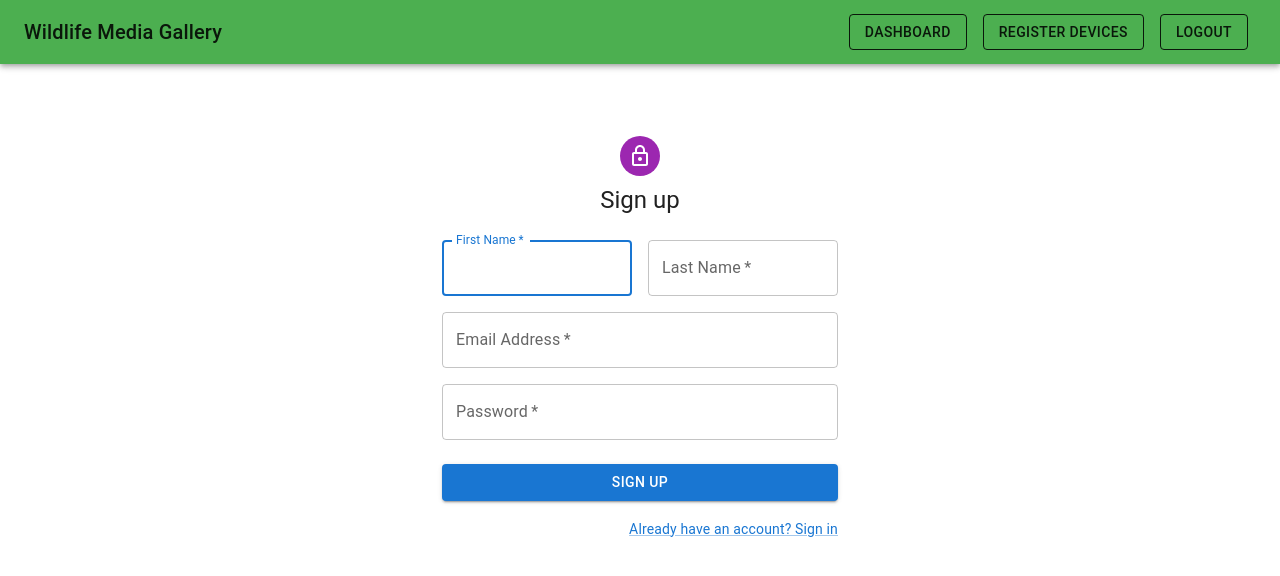
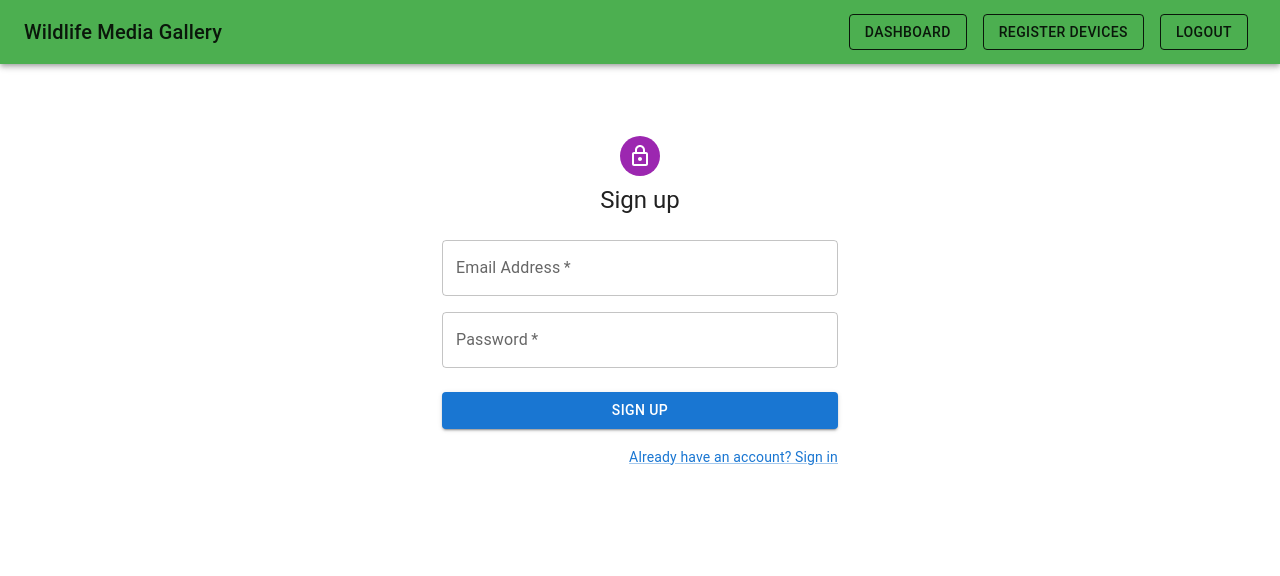
Before and after one commit to TLodosDurak/wildlife-camera-mern-stack, a React (Create React App) app in the folder wildlife_react/: page /signup in a window 1280 px wide. Shown: the top 576 px of the page. Built offline with nearby package versions, Linux system fonts and the light colour scheme; no server answers.

Commit message:
Initial Supabase commit

```diff
--- a/wildlife_react/package.json
+++ b/wildlife_react/package.json
@@ -7,6 +7,7 @@
     "@emotion/styled": "^11.11.5",
     "@mui/icons-material": "^5.15.15",
     "@mui/material": "^5.15.15",
+    "@supabase/supabase-js": "^2.42.4",
     "@testing-library/jest-dom": "^5.17.0",
     "@testing-library/react": "^13.4.0",
     "@testing-library/user-event": "^13.5.0",
--- a/wildlife_react/src/components/LoginPage.js
+++ b/wildlife_react/src/components/LoginPage.js
@@ -14,21 +14,38 @@ import LockOutlinedIcon from '@mui/icons-material/LockOutlined';
 import Typography from '@mui/material/Typography';
 import { createTheme, ThemeProvider } from '@mui/material/styles';
 import { useNavigate } from 'react-router-dom';
+import { supabase } from '../supabaseClient';
+console.log(supabase);  // This should log the Supabase client object
 
 
-// TODO remove, this demo shouldn't need to reset the theme.
 
 const defaultTheme = createTheme();
 
 export default function LoginPage() {
-  const handleSubmit = (event) => {
+  const handleSubmit = async (event) => {
     event.preventDefault();
     const data = new FormData(event.currentTarget);
-    console.log({
-      email: data.get('email'),
-      password: data.get('password'),
-    });
+    try {
+      const { email, password } = {
+        email: data.get('email'),
+        password: data.get('password'),
+      };
+
+      const { user, error } = await supabase.auth.signInWithPassword({
+        email: email,
+        password: password,
+      });
+
+      if (error) throw error;
+      console.log('User logged in:', user);  // Log the user object
+      navigate('/dashboard'); // Redirect on success
+    } catch (err) {
+      console.error('Error logging in:', err.message);
+    }
   };
+
+
+
   let navigate = useNavigate();
 
 
--- a/wildlife_react/src/components/SignupPage.js
+++ b/wildlife_react/src/components/SignupPage.js
@@ -13,18 +13,22 @@ import Typography from '@mui/material/Typography';
 import Container from '@mui/material/Container';
 import { createTheme, ThemeProvider } from '@mui/material/styles';
 import { useNavigate } from 'react-router-dom';
+import { supabase } from '../supabaseClient';
 
 
 const defaultTheme = createTheme();
 
 export default function SignupPage() {
-  const handleSubmit = (event) => {
+  const handleSubmit = async (event) => {
     event.preventDefault();
     const data = new FormData(event.currentTarget);
-    console.log({
+    const { user, error } = await supabase.auth.signUp({
       email: data.get('email'),
       password: data.get('password'),
     });
+
+    if (error) console.error('Error signing up:', error.message);
+    else navigate('/dashboard'); // Redirect on success
   };
 
   let navigate = useNavigate();
@@ -49,27 +53,6 @@ export default function SignupPage() {
           </Typography>
           <Box component="form" noValidate onSubmit={handleSubmit} sx={{ mt: 3 }}>
             <Grid container spacing={2}>
-              <Grid item xs={12} sm={6}>
-                <TextField
-                  autoComplete="given-name"
-                  name="firstName"
-                  required
-                  fullWidth
-                  id="firstName"
-                  label="First Name"
-                  autoFocus
-                />
-              </Grid>
-              <Grid item xs={12} sm={6}>
-                <TextField
-                  required
-                  fullWidth
-                  id="lastName"
-                  label="Last Name"
-                  name="lastName"
-                  autoComplete="family-name"
-                />
-              </Grid>
               <Grid item xs={12}>
                 <TextField
                   required
--- /dev/null
+++ b/wildlife_react/src/supabaseClient.js
@@ -0,0 +1,6 @@
+import { createClient } from '@supabase/supabase-js';
+
+const supabaseUrl = process.env.REACT_APP_SUPABASE_URL;
+const supabaseAnonKey = process.env.REACT_APP_SUPABASE_ANON_KEY;
+
+export const supabase = createClient(supabaseUrl, supabaseAnonKey);
```
Also changed, not shown: 2 other files (tests, documents, lock files or other folders).
